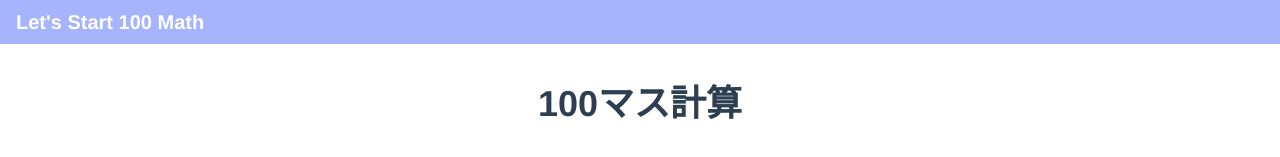
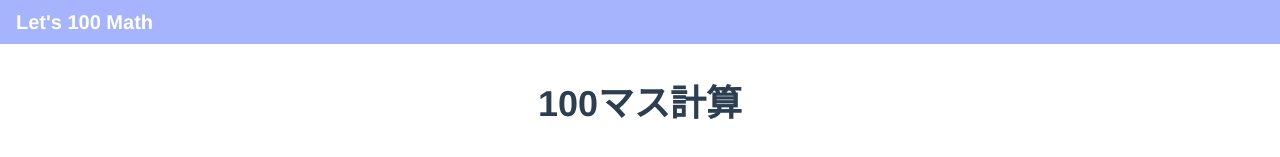
Before and after one commit to tatatata-tattan/hyaku-math, a Vue app: page /#/ in a window 1280 px wide. Shown: the top 157 px of the page. Built offline with nearby package versions, Linux system fonts and the light colour scheme.

Commit message:
fix(header): ヘッダーの文言を修正

```diff
--- a/src/components/Header.vue
+++ b/src/components/Header.vue
@@ -1,5 +1,5 @@
 <template>
   <div class="bg-indigo-300 py-2 px-4 text-white text-xl font-bold">
-    <router-link to="/">Let's Start 100 Math</router-link>
+    <router-link to="/">Let's 100 Math</router-link>
   </div>
 </template>
```
